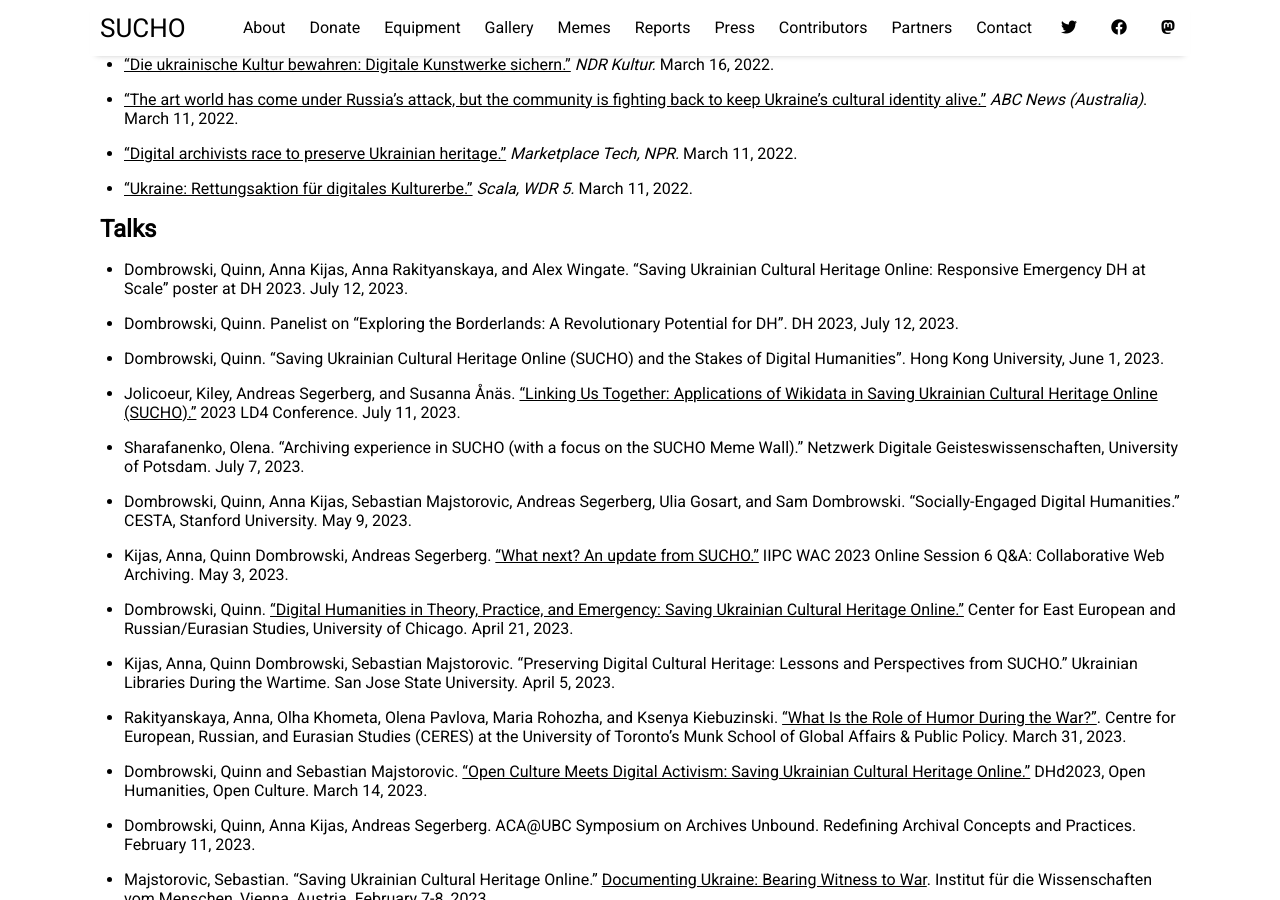
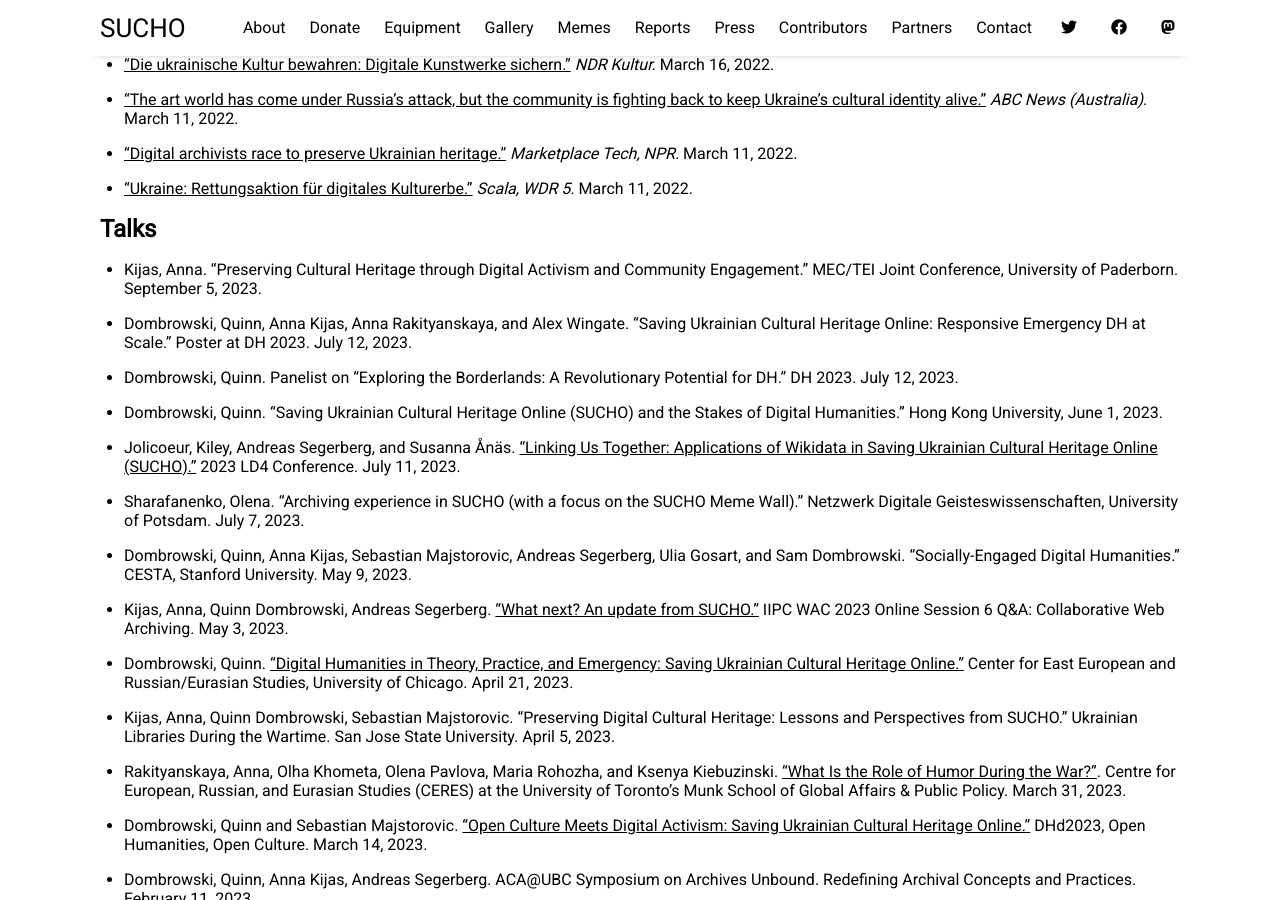
Before and after one commit to sucho-archiving/sucho-archiving.github.io, a Jekyll site: the page built from pages/press.md, in a window 1280 px wide and 900 px high, scrolled down 3569 px. Built offline with Jekyll 4.4.1, drawn with Linux system fonts in a browser that asks for light colours.

Commit message:
Update press.md
updated press

```diff
--- a/pages/press.md
+++ b/pages/press.md
@@ -109,9 +109,10 @@
 
 ## Talks
 
-- Dombrowski, Quinn, Anna Kijas, Anna Rakityanskaya, and Alex Wingate. "Saving Ukrainian Cultural Heritage Online: Responsive Emergency DH at Scale" poster at DH 2023. July 12, 2023.
-- Dombrowski, Quinn. Panelist on "Exploring the Borderlands: A Revolutionary Potential for DH". DH 2023, July 12, 2023.
-- Dombrowski, Quinn. "Saving Ukrainian Cultural Heritage Online (SUCHO) and the Stakes of Digital Humanities". Hong Kong University, June 1, 2023.
+- Kijas, Anna. "Preserving Cultural Heritage through Digital Activism and Community Engagement." MEC/TEI Joint Conference, University of Paderborn. September 5, 2023.
+- Dombrowski, Quinn, Anna Kijas, Anna Rakityanskaya, and Alex Wingate. "Saving Ukrainian Cultural Heritage Online: Responsive Emergency DH at Scale." Poster at DH 2023. July 12, 2023.
+- Dombrowski, Quinn. Panelist on "Exploring the Borderlands: A Revolutionary Potential for DH." DH 2023. July 12, 2023.
+- Dombrowski, Quinn. "Saving Ukrainian Cultural Heritage Online (SUCHO) and the Stakes of Digital Humanities." Hong Kong University, June 1, 2023.
 - Jolicoeur, Kiley, Andreas Segerberg, and Susanna Ånäs. ["Linking Us Together: Applications of Wikidata in Saving Ukrainian Cultural Heritage Online (SUCHO)."](https://surface.syr.edu/sul/217) 2023 LD4 Conference. July 11, 2023.
 - Sharafanenko, Olena. "Archiving experience in SUCHO (with a focus on the SUCHO Meme Wall)." Netzwerk Digitale Geisteswissenschaften, University of Potsdam. July 7, 2023.
 - Dombrowski, Quinn, Anna Kijas, Sebastian Majstorovic, Andreas Segerberg, Ulia Gosart, and Sam Dombrowski. "Socially-Engaged Digital Humanities." CESTA, Stanford University. May 9, 2023.
```
